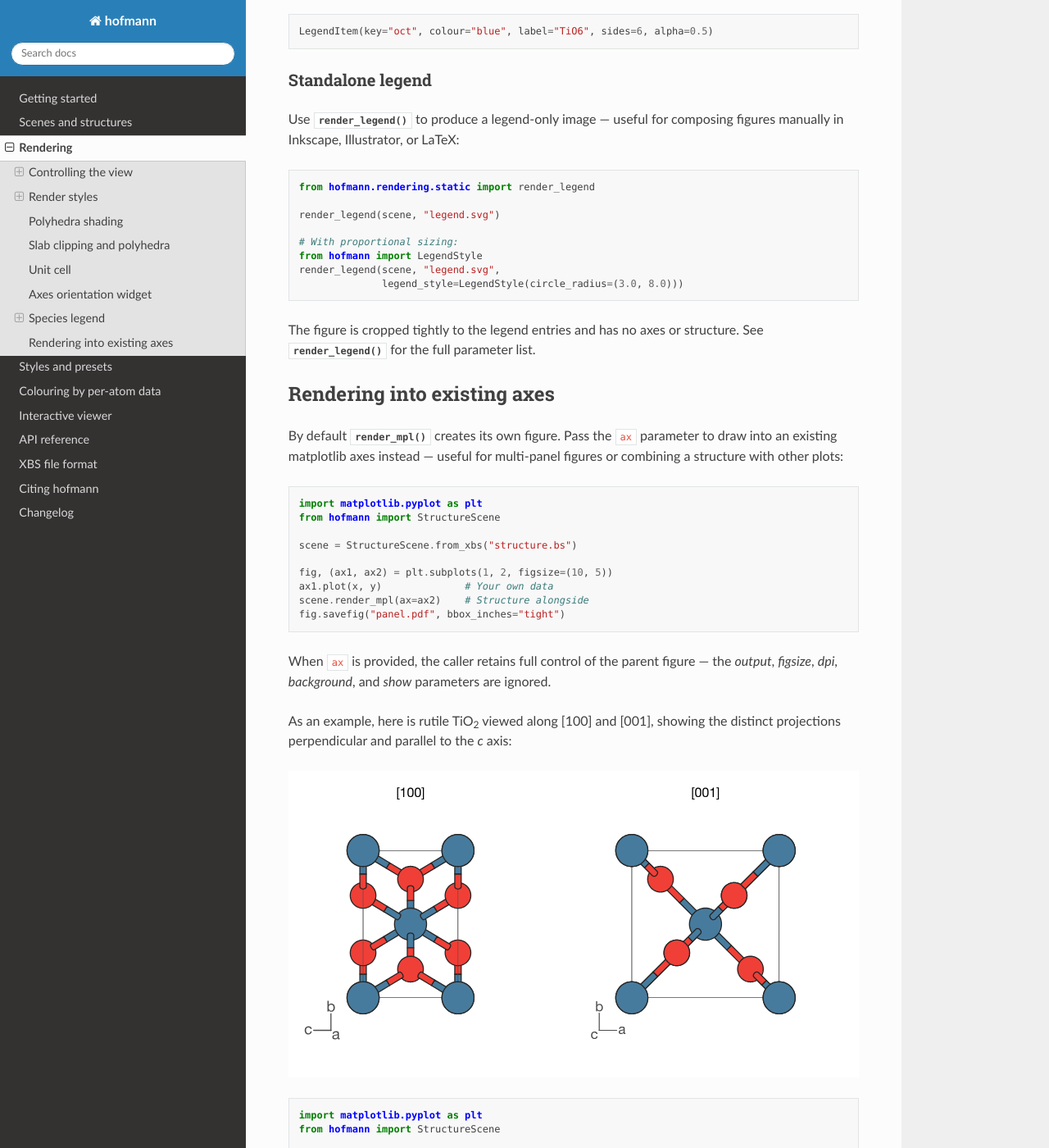
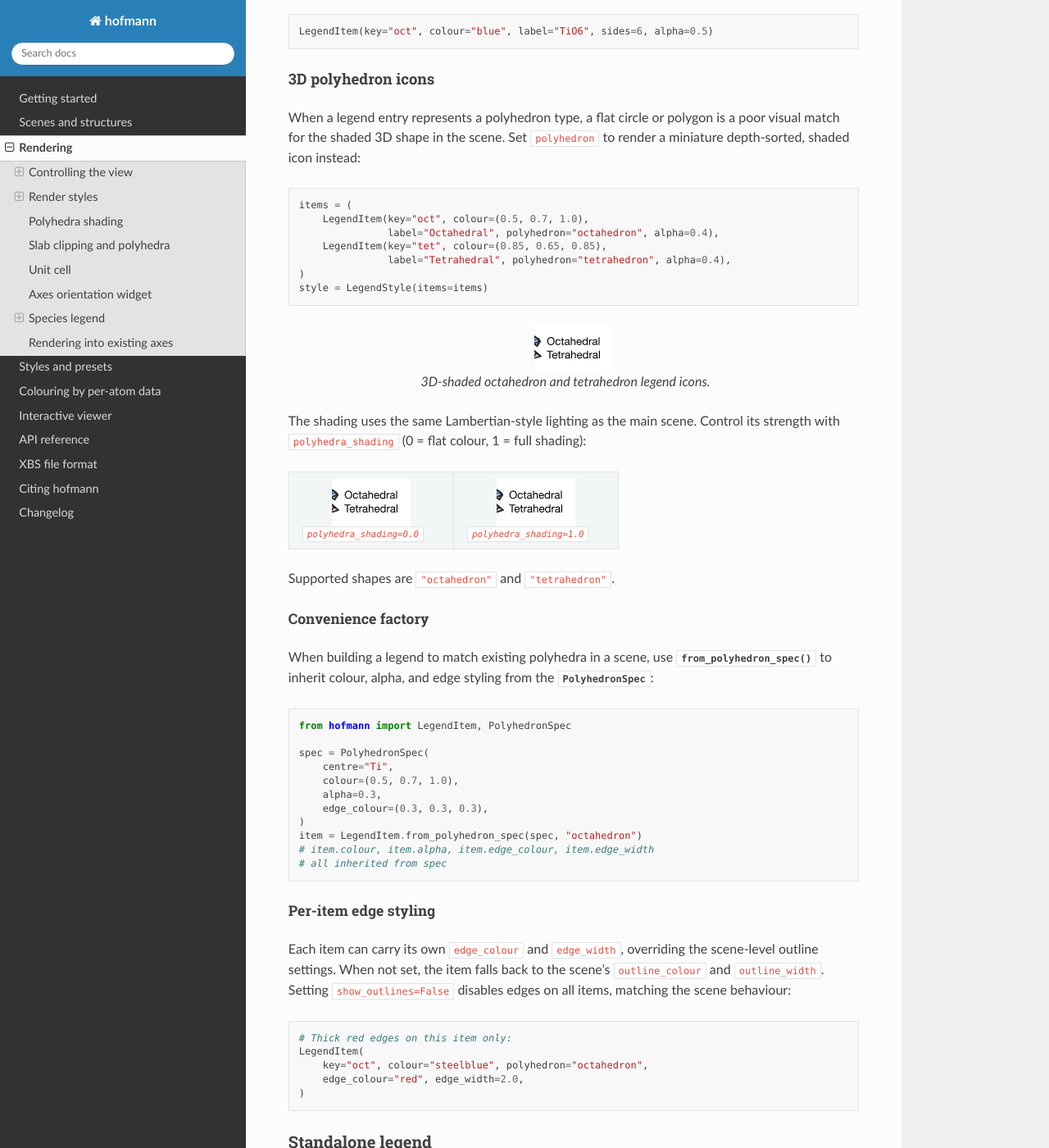
Before and after one commit to bjmorgan/hofmann, a Sphinx documentation site: the page built from docs/rendering.rst, in a window 1280 px wide and 1400 px high, scrolled down 9787 px. Shown: the whole window at 82% size. Built offline with Sphinx 7.4.7 and the Read the Docs theme 3.1.0, drawn with Linux system fonts in a browser that asks for light colours.

Commit message:
Add narrative documentation for 3D polyhedron legend icons
New subsection in the legend docs covering:
- polyhedron field usage with code example and SVG figure
- polyhedra_shading comparison (flat vs full) as side-by-side figures
- from_polyhedron_spec() convenience factory
- per-item edge_colour / edge_width overrides

```diff
--- a/docs/_static/generate_images.py
+++ b/docs/_static/generate_images.py
@@ -958,6 +958,37 @@ def main() -> None:
     )
     print(f"  wrote {OUT / 'legend_polygon_markers.svg'}")
 
+    # 3D polyhedron legend icons.
+    _poly_items = (
+        LegendItem(key="oct", colour=(0.5, 0.7, 1.0),
+                   label="Octahedral", polyhedron="octahedron", alpha=0.4),
+        LegendItem(key="tet", colour=(0.85, 0.65, 0.85),
+                   label="Tetrahedral", polyhedron="tetrahedron", alpha=0.4),
+    )
+    render_legend(
+        _legend_scene, OUT / "legend_polyhedra.svg",
+        legend_style=LegendStyle(items=_poly_items),
+        figsize=(1.0, 0.6),
+    )
+    print(f"  wrote {OUT / 'legend_polyhedra.svg'}")
+
+    # Polyhedra shading comparison: flat vs full.
+    render_legend(
+        _legend_scene, OUT / "legend_polyhedra_shading_flat.svg",
+        legend_style=LegendStyle(items=_poly_items),
+        polyhedra_shading=0.0,
+        figsize=(1.0, 0.6),
+    )
+    print(f"  wrote {OUT / 'legend_polyhedra_shading_flat.svg'}")
+
+    render_legend(
+        _legend_scene, OUT / "legend_polyhedra_shading_full.svg",
+        legend_style=LegendStyle(items=_poly_items),
+        polyhedra_shading=1.0,
+        figsize=(1.0, 0.6),
+    )
+    print(f"  wrote {OUT / 'legend_polyhedra_shading_full.svg'}")
+
     # Non-uniform spacing with gap_after.
     render_legend(
         _legend_scene, OUT / "legend_spacing.svg",
--- a/docs/rendering.rst
+++ b/docs/rendering.rst
@@ -493,6 +493,86 @@ polyhedra with translucent faces and solid edges:
 
    LegendItem(key="oct", colour="blue", label="TiO6", sides=6, alpha=0.5)
 
+3D polyhedron icons
+^^^^^^^^^^^^^^^^^^^
+
+When a legend entry represents a polyhedron type, a flat circle or
+polygon is a poor visual match for the shaded 3D shape in the scene.
+Set ``polyhedron`` to render a miniature depth-sorted, shaded icon
+instead:
+
+.. code-block:: python
+
+   items = (
+       LegendItem(key="oct", colour=(0.5, 0.7, 1.0),
+                  label="Octahedral", polyhedron="octahedron", alpha=0.4),
+       LegendItem(key="tet", colour=(0.85, 0.65, 0.85),
+                  label="Tetrahedral", polyhedron="tetrahedron", alpha=0.4),
+   )
+   style = LegendStyle(items=items)
+
+.. figure:: _static/legend_polyhedra.svg
+   :align: center
+
+   3D-shaded octahedron and tetrahedron legend icons.
+
+The shading uses the same Lambertian-style lighting as the main scene.
+Control its strength with ``polyhedra_shading`` (0 = flat colour,
+1 = full shading):
+
+.. list-table::
+   :widths: 50 50
+
+   * - .. figure:: _static/legend_polyhedra_shading_flat.svg
+          :align: center
+
+          ``polyhedra_shading=0.0``
+
+     - .. figure:: _static/legend_polyhedra_shading_full.svg
+          :align: center
+
+          ``polyhedra_shading=1.0``
+
+Supported shapes are ``"octahedron"`` and ``"tetrahedron"``.
+
+Convenience factory
+"""""""""""""""""""
+
+When building a legend to match existing polyhedra in a scene, use
+:meth:`~hofmann.LegendItem.from_polyhedron_spec` to inherit colour,
+alpha, and edge styling from the :class:`~hofmann.PolyhedronSpec`:
+
+.. code-block:: python
+
+   from hofmann import LegendItem, PolyhedronSpec
+
+   spec = PolyhedronSpec(
+       centre="Ti",
+       colour=(0.5, 0.7, 1.0),
+       alpha=0.3,
+       edge_colour=(0.3, 0.3, 0.3),
+   )
+   item = LegendItem.from_polyhedron_spec(spec, "octahedron")
+   # item.colour, item.alpha, item.edge_colour, item.edge_width
+   # all inherited from spec
+
+Per-item edge styling
+"""""""""""""""""""""
+
+Each item can carry its own ``edge_colour`` and ``edge_width``,
+overriding the scene-level outline settings.  When not set, the item
+falls back to the scene's ``outline_colour`` and ``outline_width``.
+Setting ``show_outlines=False`` disables edges on all items, matching
+the scene behaviour:
+
+.. code-block:: python
+
+   # Thick red edges on this item only:
+   LegendItem(
+       key="oct", colour="steelblue", polyhedron="octahedron",
+       edge_colour="red", edge_width=2.0,
+   )
+
 Standalone legend
 ~~~~~~~~~~~~~~~~~
 
```
Also changed, not shown: docs/_static/legend_polyhedra.svg (added), docs/_static/legend_polyhedra_shading_flat.svg (added), docs/_static/legend_polyhedra_shading_full.svg (added).
